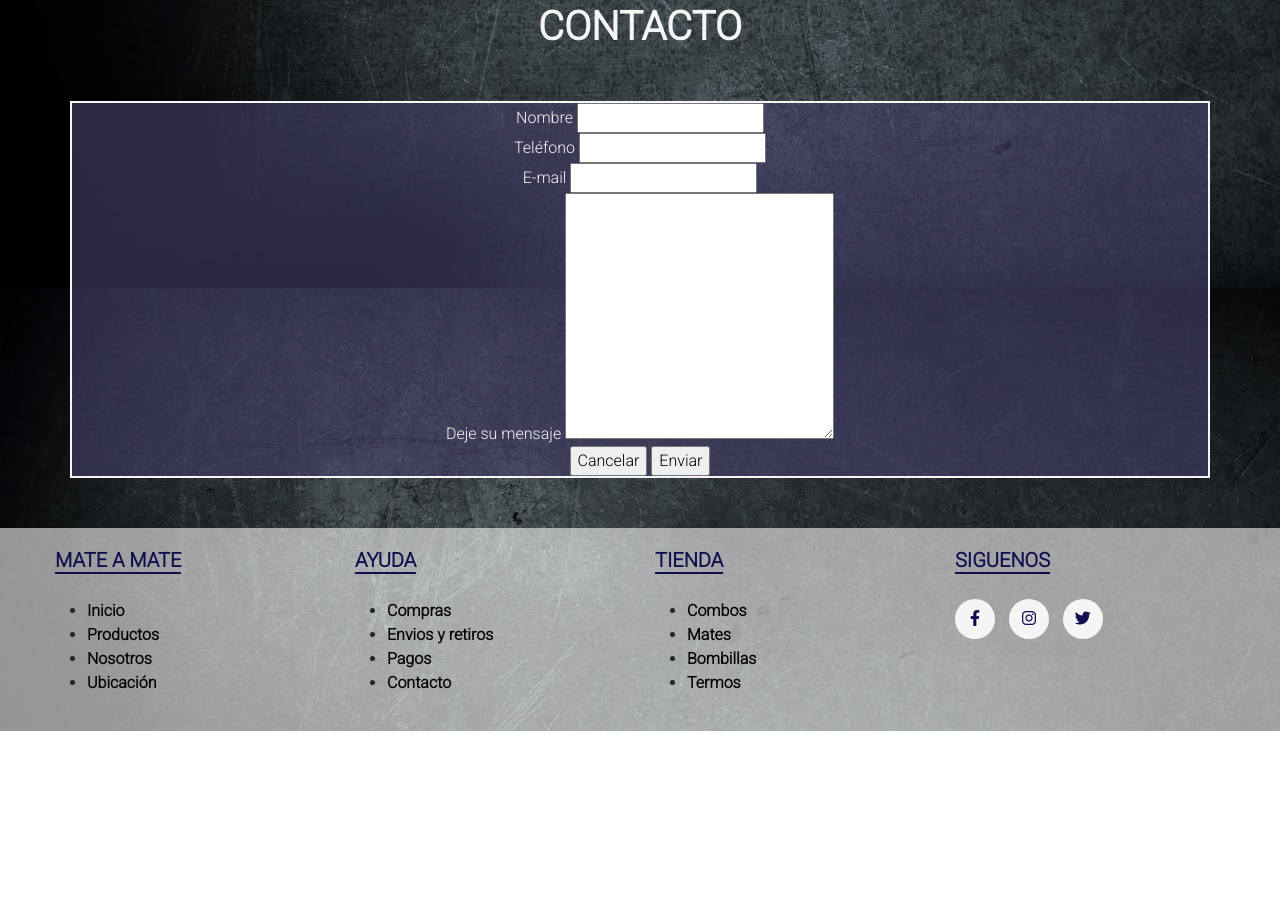
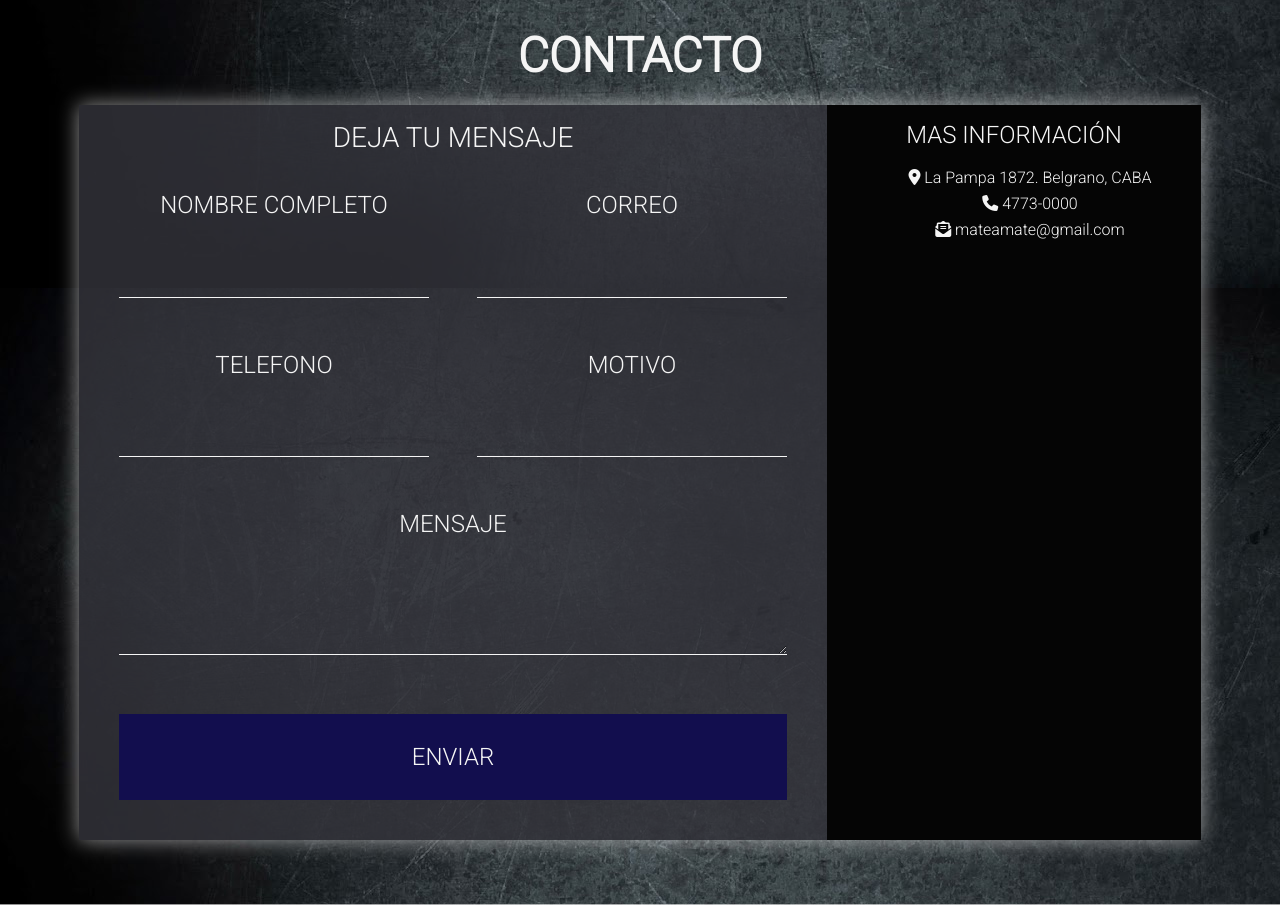
Before and after one commit to DiegoMetzler/Mate-a-Mate, a website: page paginas/contacto.html in a window 1280 px wide. Shown: the part 612-1517 px from the top of the page. Before the commit the page ends 1343 px from the top, so only its background shows below. Drawn offline with nearby package versions, Linux system fonts and the light colour scheme.

Commit message:
correccion de formulario

```diff
--- a/paginas/contacto.html
+++ b/paginas/contacto.html
@@ -49,31 +49,57 @@
     </header>
     <!-- ends presentation -->
     <main>
-      <!-- starts products -->
-      <section class="grilla">
-         <h1 class="text-bold">CONTACTO</h1>
-         <form action="envio.pgp" method="post" class="container">
-            <div>
-               <label for="nombre">Nombre</label>
-               <input type="text" id="nombre">
-            </div>
-            <div>
-               <label for="tel">Teléfono</label>
-               <input type="tel" id="tel">
-            </div>
-            <div>
-               <label for="email">E-mail</label>
-               <input type="email" id="email">
-            </div>
-            <div>
-               <label for="mensaje">Deje su mensaje</label>
-               <textarea name="" id="" cols="30" rows="10"></textarea>
-            </div>
-            <input type="reset" value="Cancelar">
-            <input type="submit" value="Enviar">
-         </form>
-      </section>
-      <!-- ends products -->
+      <!-- starts form -->
+      <section>
+        <div class="content">
+
+          <h2 class="logo">CONTACTO</h2>
+
+          <div class="contact-wrapper animated bounceInUp">
+              <div class="contact-form">
+                  <h3>DEJA TU MENSAJE</h3>
+                  <form action="">
+                      <p>
+                          <label>NOMBRE COMPLETO</label>
+                          <input type="text" name="fullname">
+                      </p>
+                      <p>
+                          <label>CORREO</label>
+                          <input type="email" name="email">
+                      </p>
+                      <p>
+                          <label>TELEFONO</label>
+                          <input type="tel" name="phone">
+                      </p>
+                      <p>
+                          <label>MOTIVO</label>
+                          <input type="text" name="affair">
+                      </p>
+                      <p class="block">
+                         <label>MENSAJE</label>
+                          <textarea name="message" rows="2"></textarea>
+                      </p>
+                      <p class="block">
+                          <button>
+                              ENVIAR
+                          </button>
+                      </p>
+                  </form>
+              </div>
+              <div class="contact-info">
+                  <h4>MAS INFORMACIÓN</h4>
+                  <ul>
+                      <li><i class="fas fa-map-marker-alt"></i> La Pampa 1872. Belgrano, CABA</li>
+                      <li><i class="fas fa-phone"></i> 4773-0000</li>
+                      <li><i class="fas fa-envelope-open-text"></i> mateamate@gmail.com</li>
+                  </ul>
+              </div>
+          </div>
+
+      </div>
+
+    </section>
+      <!-- ends form -->
     </main>
     <!-- starts footer -->
     <footer class="footer">
--- /dev/null
+++ b/scss/_contacto.scss
@@ -0,0 +1,102 @@
+* {
+    box-sizing: border-box;
+}
+
+section {
+    color: $white;
+    line-height: 1.6;
+    font-family: 'Quicksand', sans-serif;
+    padding: 0 1.5em;
+}
+
+.content {
+    max-width: 1170px;
+    margin-left: auto;
+    margin-right: auto;
+    margin-top: 30px;
+    margin-bottom: 40px;
+    padding: $lg;
+}
+
+ul {
+    list-style: none;
+    padding: 0;
+}
+
+.logo {
+    text-align: center;
+    font-size: $xxl;
+    font-weight: bold;
+    margin-bottom: 20px;
+}
+
+.logo span {
+    color: $footerLinkColor;
+}
+
+.contact-wrapper {
+    box-shadow: 0 0 20px 0 $footerColor;
+}
+
+.contact-wrapper > * {
+    padding: $md;
+}
+
+.contact-form {
+    background: $mainColor;
+}
+
+.contact-form form {
+    display: grid;
+    grid-template-columns: 1fr 1fr;
+}
+
+.contact-form form label {
+    display: block;
+}
+
+.contact-form form p {
+    margin: 0;
+    padding: $md;
+}
+
+.contact-form form .block {
+    grid-column: 1 / 3;
+}
+
+.contact-form form button,
+.contact-form form input,
+.contact-form form textarea {
+    width: 100%;
+    padding: .7em;
+    border: none;
+    background: none;
+    outline: 0;
+    color: $white;
+    border-bottom: 1px solid $white;
+}
+
+.contact-form form button {
+    background: $footerLinkColor;
+    border: 0;
+    text-transform: uppercase;
+    padding: $md;
+}
+
+.contact-form form button:hover,
+.contact-form form button:focus {
+    background: $black;
+    color:  $white;
+    transition: background-color 1s ease-out;
+    outline: 0;
+}
+
+/* CONTACT INFO */
+.contact-info {
+    background: $black;
+}
+
+.contact-info h4, .contact-info ul, .contact-info p {
+    text-align: center;
+    margin: 0 0 1rem 0;
+}
--- a/scss/_responsive.scss
+++ b/scss/_responsive.scss
@@ -101,3 +101,18 @@
         margin-bottom: 30px;
     }
 }
+
+@media(min-width: 700px) {
+    .contact-wrapper {
+        display: grid;
+        grid-template-columns: 2fr 1fr;
+    }
+    .contact-wrapper > * {
+        padding: 2em;
+    }
+    .contact-info h4,
+    .contact-info ul,
+    .contact-info p {
+        text-align: left;
+    }
+}
--- a/scss/main.scss
+++ b/scss/main.scss
@@ -4,3 +4,4 @@
 @import "_nosotros";
 @import "_productos";
 @import "_responsive";
+@import "_contacto";
```
Also changed, not shown: css/main.css.
